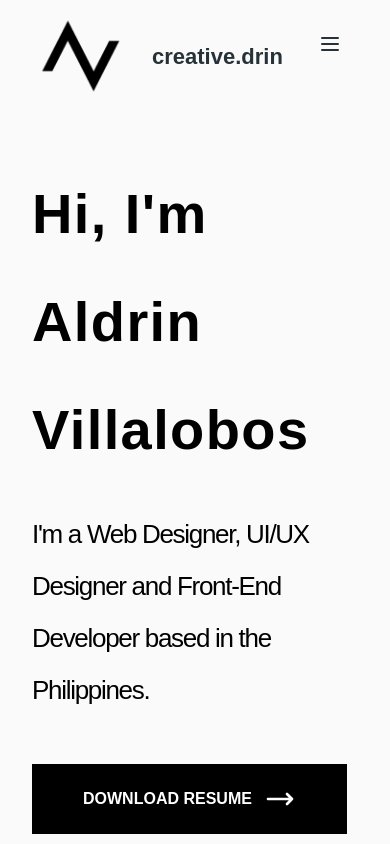
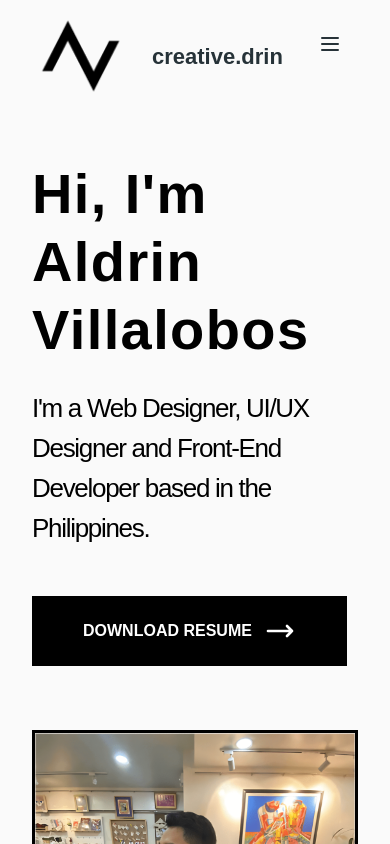
Before and after one commit to Drinooo/portfolio-retro, a React (Vite) app: page / in a window 390 px wide. Shown: the top 844 px of the page. Built offline with nearby package versions, Linux system fonts and the light colour scheme; a web font is replaced by a local one; what taos would draw is missing.

Commit message:
Minor UI changes

```diff
--- a/src/components/Sections/ClientsSection.jsx
+++ b/src/components/Sections/ClientsSection.jsx
@@ -13,10 +13,10 @@ const ClientsSection = () => {
               Clients I've Worked With
             </h2>
           </div>
-          <div className="grid md:grid-cols-4 sm:grid-cols-1 sm:text-center md:text-start gap-4">
+          <div className="grid lg:grid-cols-4 md:grid-cols-2 sm:grid-cols-1 sm:text-center md:text-start gap-4">
             {CLIENTS.map((item) => (
               <div>
-                <Typography className="mr-8 text-client font-semibold">
+                <Typography className="text-client font-semibold">
                   {item.title}
                 </Typography>
               </div>
--- a/src/components/Sections/HeroSection.jsx
+++ b/src/components/Sections/HeroSection.jsx
@@ -10,10 +10,10 @@ const HeroSection = () => {
         <section className="">
           <div className="grid max-w-screen-2xl mx-auto lg:gap-8 xl:gap-24 sm:pt-12 lg:pt-24 lg:grid-cols-12">
             <div className="mr-auto place-self-center lg:col-span-6 sm:pb-16">
-              <h1 className="max-w-2xl mb-4 font-[700] tracking-wide leading-25 sm:text-h1Mobile lg:text-h1 dark:text-white">
+              <h1 className="max-w-2xl mb-4 font-[700] tracking-wide sm:leading-15 lg:leading-25 sm:text-h1Mobile lg:text-h1 dark:text-white">
                 Hi, I'm Aldrin Villalobos
               </h1>
-              <p className="max-w-2xl mb-6 font-[400] tracking-tighter leading-11 lg:mb-8 sm:text-subtitleMobile lg:text-subtitle">
+              <p className="max-w-2xl mb-6 font-[400] tracking-tighter sm:leading-8 lg:leading-11 lg:mb-8 sm:text-subtitleMobile lg:text-subtitle">
                 I'm a Web Designer, UI/UX Designer and Front-End Developer based
                 in the Philippines.
               </p>
```
